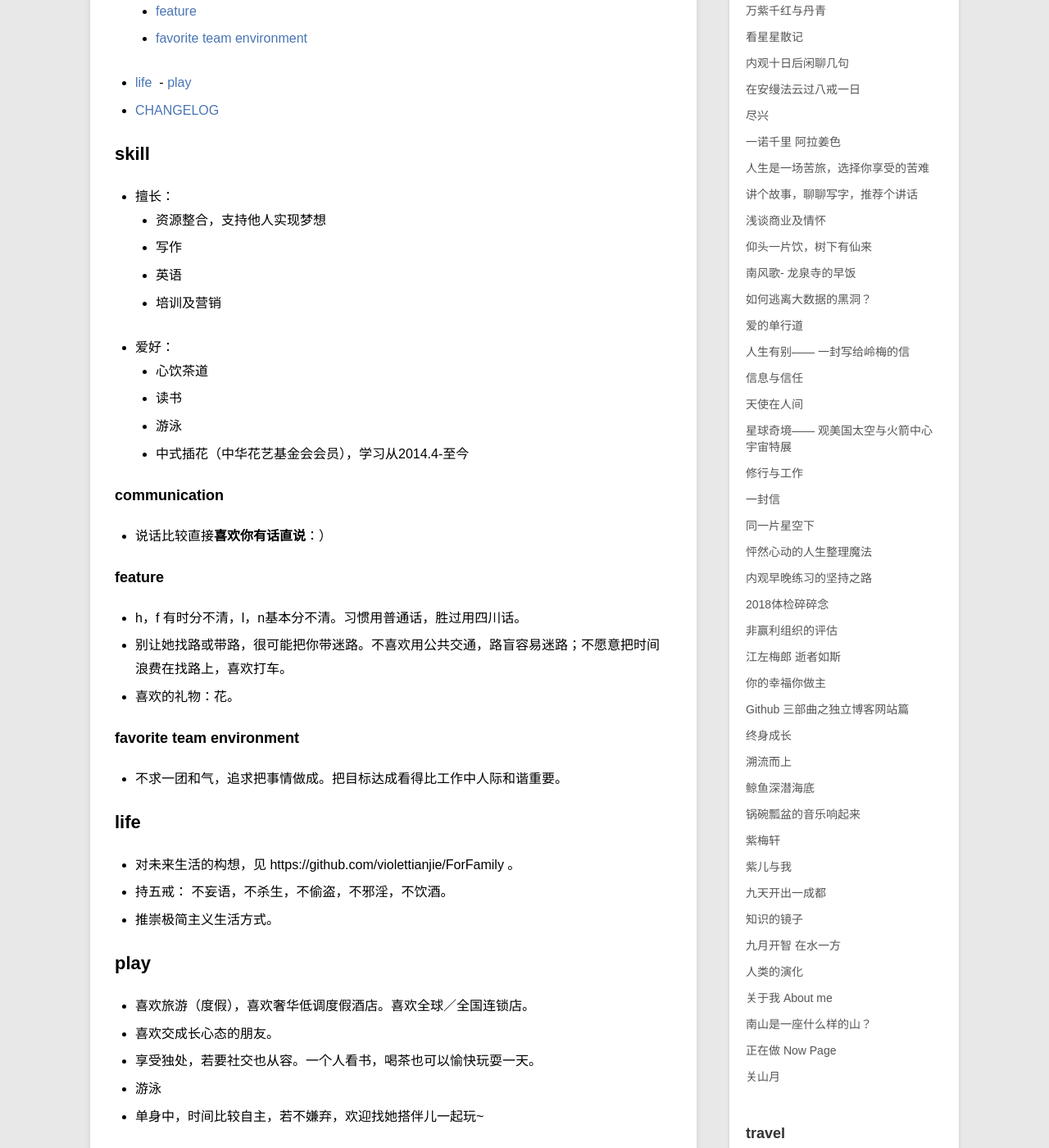
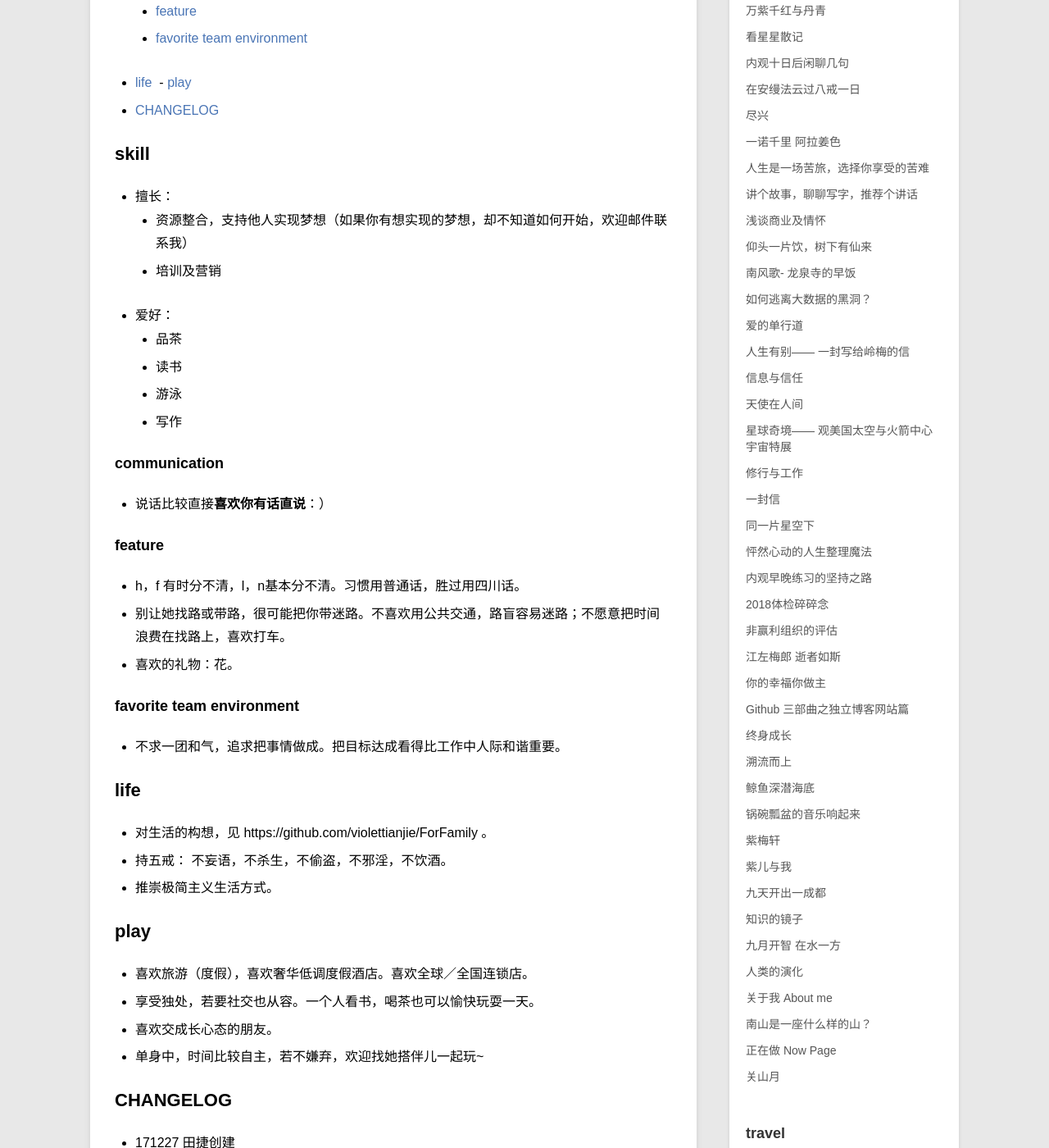
Before and after one commit to violettianjie/violettianjie.github.io, a Jekyll site: the page built from _posts/journal/2017-12-27-usageviolet.md, in a window 1280 px wide and 1400 px high, scrolled down 740 px. Shown: the whole window at 82% size. Built offline with Jekyll 4.4.1, drawn with Linux system fonts in a browser that asks for light colours.

Commit message:
Update 2017-12-27-usageviolet.md

```diff
--- a/_posts/journal/2017-12-27-usageviolet.md
+++ b/_posts/journal/2017-12-27-usageviolet.md
@@ -37,16 +37,15 @@ description: 人如产品，沟通愉快
 ## skill
 
 - 擅长：
-   - 资源整合，支持他人实现梦想
-   - 写作
-   - 英语
+   - 资源整合，支持他人实现梦想（如果你有想实现的梦想，却不知道如何开始，欢迎邮件联系我）
    - 培训及营销
 
 - 爱好：
-  - 心饮茶道
+  - 品茶
   - 读书
   - 游泳
-  - 中式插花（中华花艺基金会会员），学习从2014.4-至今
+  - 写作
+
 
 
 ### communication
@@ -72,7 +71,7 @@ description: 人如产品，沟通愉快
 
 ## life
 
-- 对未来生活的构想，见 https://github.com/violettianjie/ForFamily 。
+- 对生活的构想，见 https://github.com/violettianjie/ForFamily 。
 - 持五戒： 不妄语，不杀生，不偷盗，不邪淫，不饮酒。
 - 推崇极简主义生活方式。
 
@@ -81,9 +80,8 @@ description: 人如产品，沟通愉快
 ## play
 
 - 喜欢旅游（度假），喜欢奢华低调度假酒店。喜欢全球／全国连锁店。
+- 享受独处，若要社交也从容。一个人看书，喝茶也可以愉快玩耍一天。
 - 喜欢交成长心态的朋友。
-- 享受独处，若要社交也从容。一个人看书，喝茶也可以愉快玩耍一天。
-- 游泳
 - 单身中，时间比较自主，若不嫌弃，欢迎找她搭伴儿一起玩~
 
 
```
